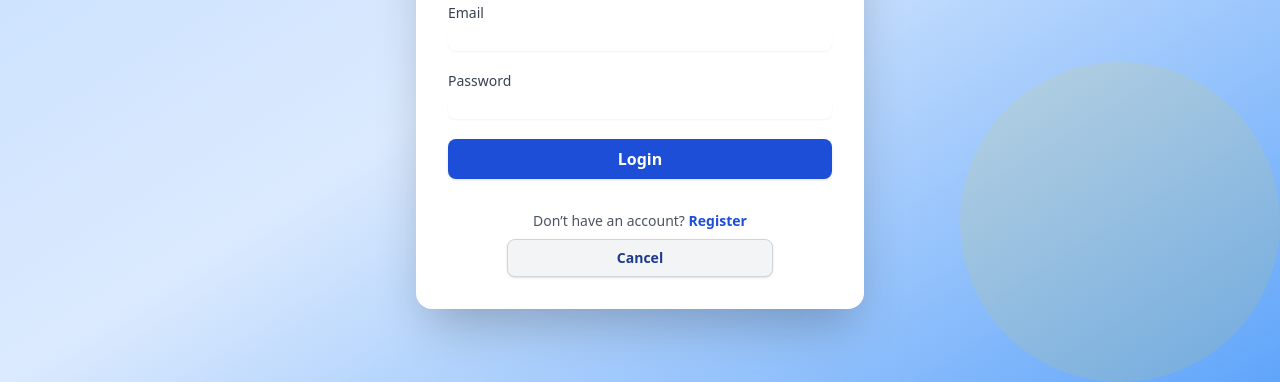
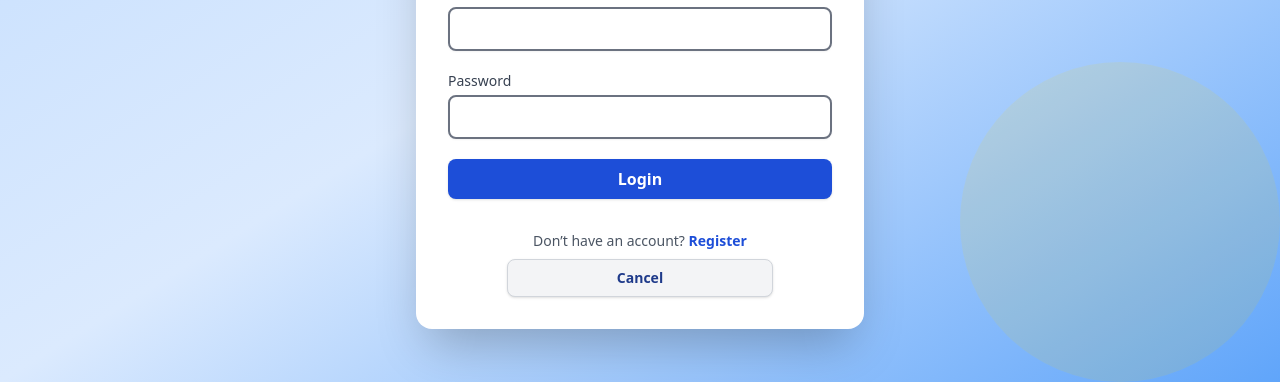
Before and after one commit to revathiest/BoysStateAppWeb, a website: page public/login.html in a window 1280 px wide. Shown: the part 418-800 px from the top of the page. Drawn offline with Linux system fonts and the light colour scheme.

Commit message:
improved login and register screens

```diff
--- a/public/login.html
+++ b/public/login.html
@@ -19,12 +19,12 @@
       <div>
         <label for="loginEmail" class="block text-sm font-medium text-gray-700">Email</label>
         <input id="loginEmail" type="email" required autocomplete="email"
-          class="mt-1 block w-full rounded-lg border-gray-300 shadow-sm focus:border-blue-500 focus:ring-blue-500" />
+          class="mt-1 block w-full rounded-lg border-2 border-gray-500 bg-white py-2 px-3 shadow-sm focus:border-blue-600 focus:ring-2 focus:ring-blue-200 text-base" />
       </div>
       <div>
         <label for="loginPassword" class="block text-sm font-medium text-gray-700">Password</label>
         <input id="loginPassword" type="password" required autocomplete="current-password"
-          class="mt-1 block w-full rounded-lg border-gray-300 shadow-sm focus:border-blue-500 focus:ring-blue-500" />
+          class="mt-1 block w-full rounded-lg border-2 border-gray-500 bg-white py-2 px-3 shadow-sm focus:border-blue-600 focus:ring-2 focus:ring-blue-200 text-base" />
       </div>
       <button type="submit"
         class="w-full bg-blue-700 hover:bg-yellow-400 hover:text-blue-900 text-white font-semibold py-2 rounded-lg transition shadow">Login</button>
```
Also changed, not shown: public/register.html (+2 -2 lines), public/tailwind.css.
